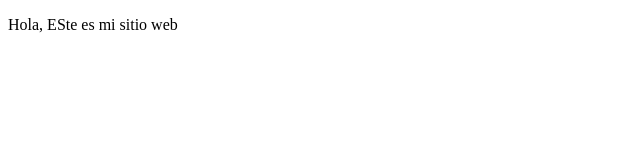
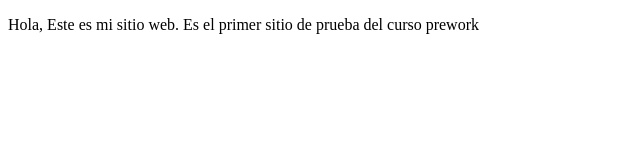
Before and after one commit to Cristian2328/proyectoDemoCursoPrework, a plain HTML site: page index.html in a window 1280 px wide. Shown: the whole page, without its empty margins (0-640 px from the left). Drawn offline with Linux system fonts and the light colour scheme.

Commit message:
Agregue mas descripcion

```diff
--- a/index.html
+++ b/index.html
@@ -7,6 +7,6 @@
     <title>Hola Mundo</title>
 </head>
 <body>
-    <p>Hola, ESte es mi sitio web</p>
+    <p>Hola, Este es mi sitio web. Es el primer sitio de prueba del curso prework</p>
 </body>
 </html>
```
